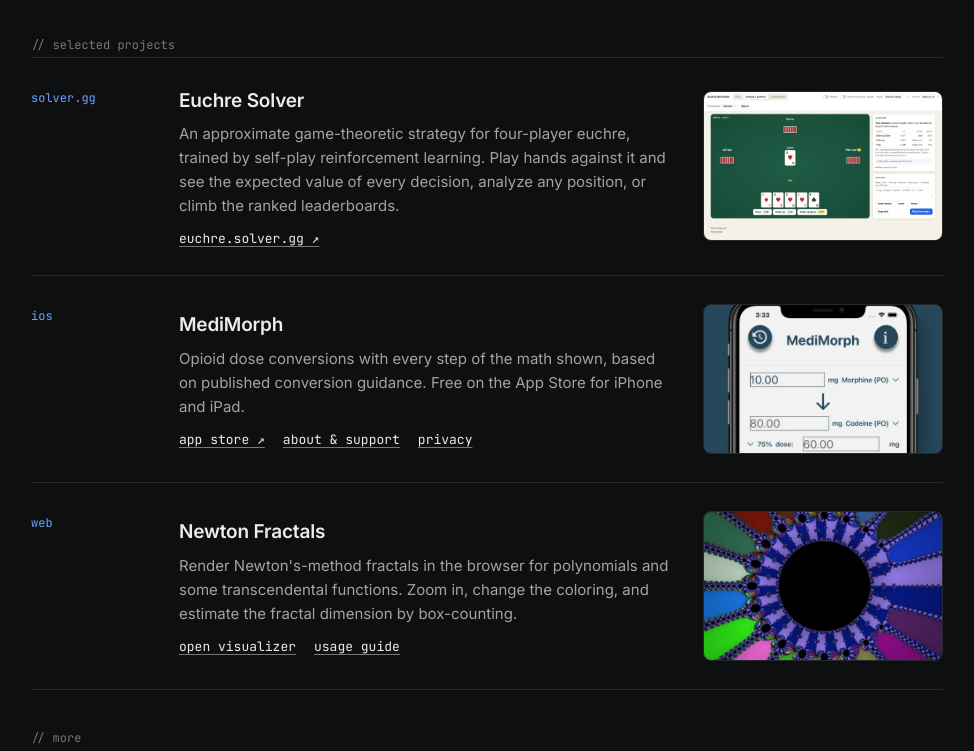
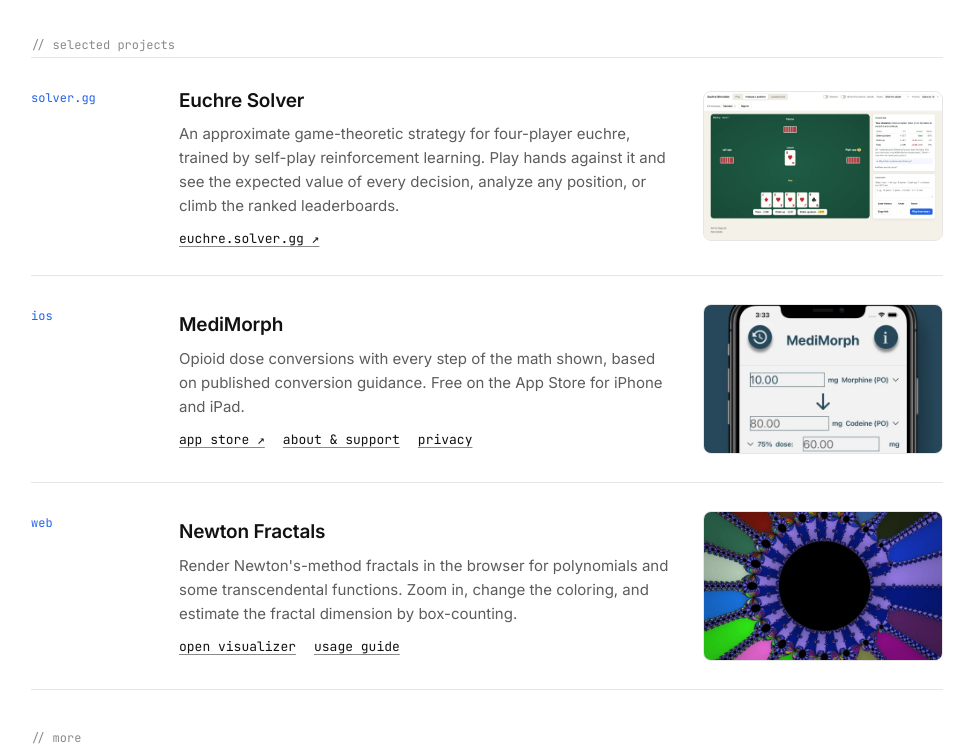
Before and after one commit to ryanjvig/ryanjvig.github.io, a plain HTML site: page index.html in a window 1280 px wide. Shown: the part 254-1005 px from the top of the page, without its empty margins (153-1127 px from the left). Drawn offline with Linux system fonts and the dark colour scheme.

Commit message:
Use the white theme only; drop automatic dark mode
Co-Authored-By: Claude Opus 5.5 <noreply@anthropic.com>

```diff
--- a/assets/css/site.css
+++ b/assets/css/site.css
@@ -1,4 +1,4 @@
-/* ryanjvig.github.io — shared styles. "Minimal mono": white page, monospace details, one accent. */
+/* ryanjvig.github.io — shared styles. "Minimal mono": white page (light only), monospace details, one accent. */
 
 :root {
   --bg: #ffffff;
@@ -12,20 +12,9 @@
   --mono: "JetBrains Mono", ui-monospace, SFMono-Regular, Menlo, Consolas, monospace;
   --measure: 960px;
   --prose: 720px;
-  color-scheme: light dark;
+  color-scheme: light;
 }
 
-@media (prefers-color-scheme: dark) {
-  :root {
-    --bg: #0e0f11;
-    --ink: #ececec;
-    --muted: #a3a3a3;
-    --faint: #777;
-    --line: #26282c;
-    --panel: #17191c;
-    --accent: #6ea0ff;
-  }
-}
 
 *, *::before, *::after { box-sizing: border-box; }
 
```
